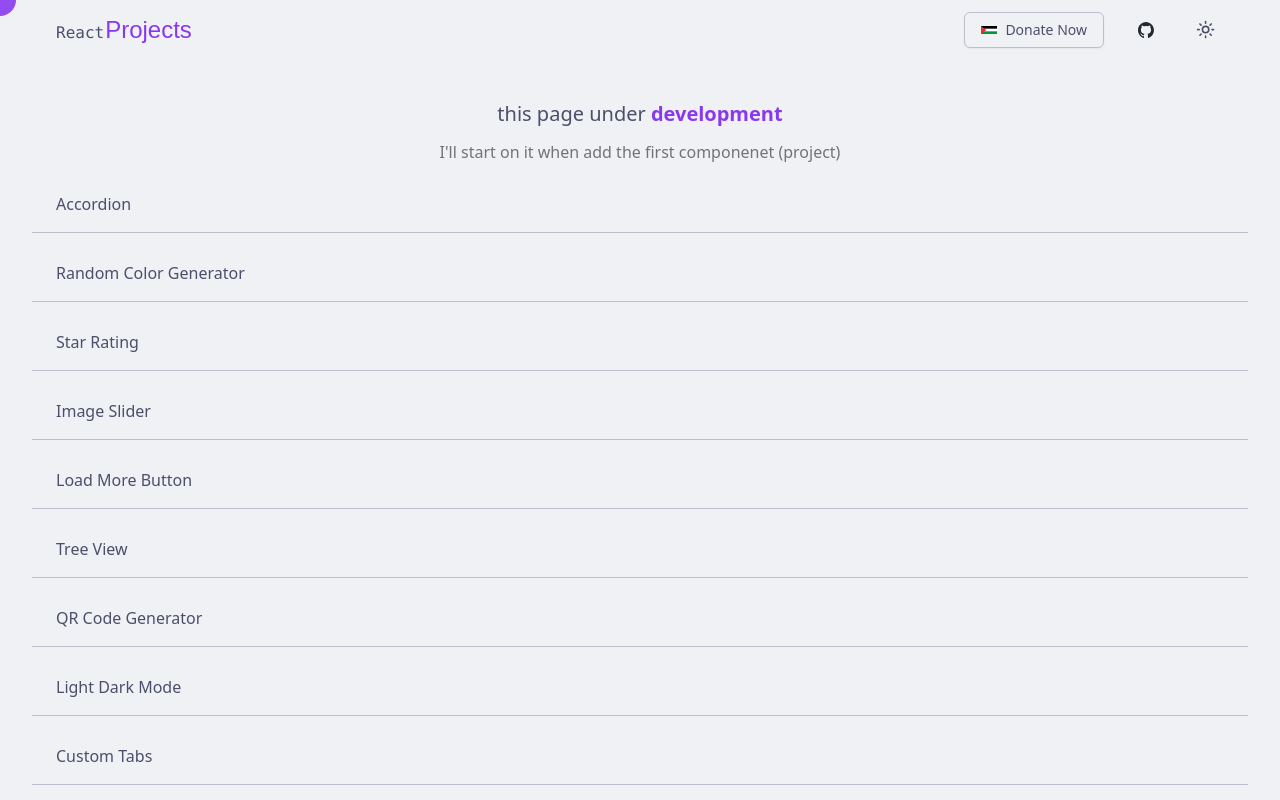
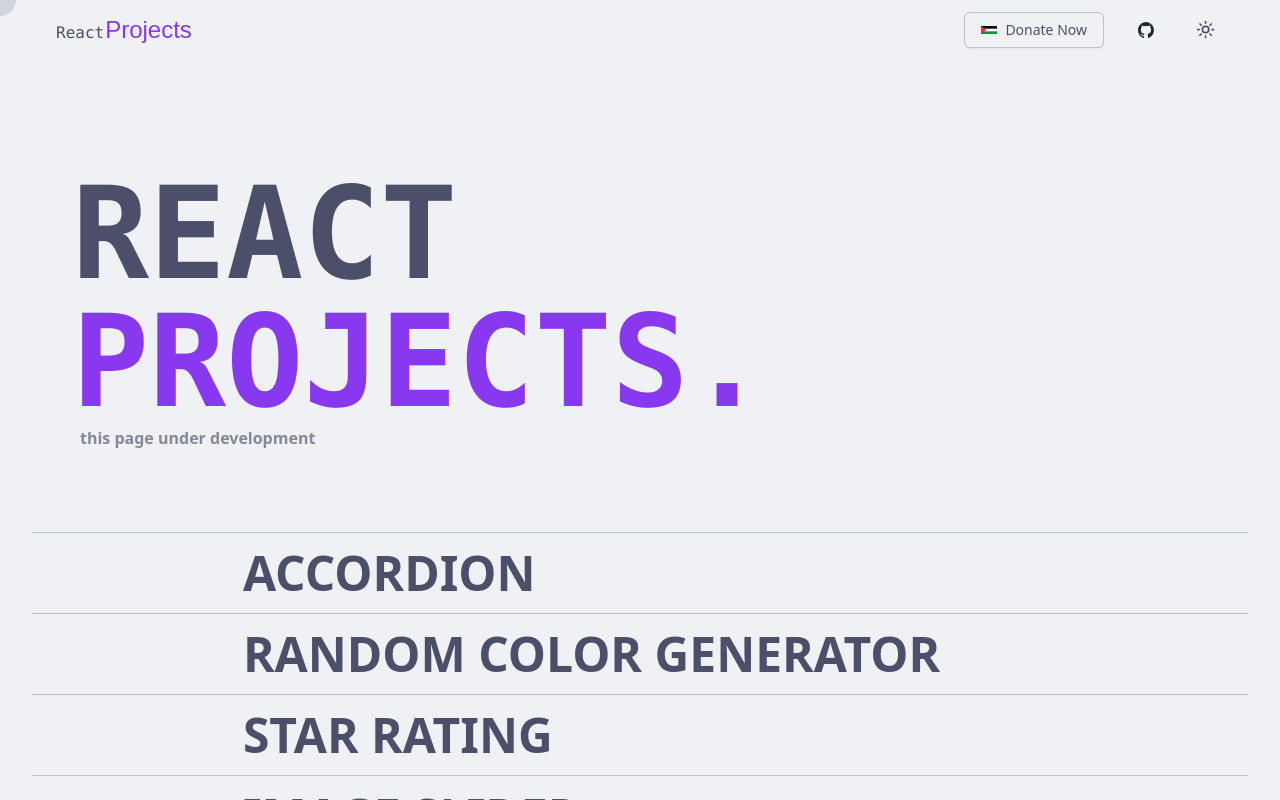
Before and after one commit to Mercury-23/React-project, a React (Vite) app: page / in a window 1280 px wide. Both pictures are taken after a click on the element "ReactProjects". Built offline with nearby package versions, Linux system fonts and the light colour scheme; a web font is replaced by a local one.

Commit message:
trying to make home more good

```diff
--- a/src/components/Cursor.jsx
+++ b/src/components/Cursor.jsx
@@ -28,7 +28,14 @@ const Cursor = ({ cursorVariant }) => {
       scale: 1,
     },
     text: {
-      scale: 2.5,
+      scale: 2,
+    },
+    bigText: {
+      scale: 7,
+      transition: {
+        duration: 0.2,
+        ease: "easeOut",
+      },
     },
     link: {
       scale: 3,
@@ -37,7 +44,7 @@ const Cursor = ({ cursorVariant }) => {
 
   return (
     <motion.div
-      className="cursor max-lg:hidden size-8 bg-primary fixed rounded-full z-50 pointer-events-none mix-blend-darken dark:mix-blend-difference top-0 left-0 flex justify-center items-center color-black opacity-90"
+      className="cursor max-lg:hidden size-8 bg-secondary dark:bg-primary fixed rounded-full z-50 pointer-events-none mix-blend-darken dark:mix-blend-difference top-0 left-0 flex justify-center items-center color-black opacity-90"
       style={{
         x: mousePosition.x - 16,
         y: mousePosition.y - 16,
--- a/src/index.css
+++ b/src/index.css
@@ -128,3 +128,7 @@
     }
   }
 }
+
+.landing {
+  height: calc(60vh - 60px);
+}
--- a/src/layouts/header.jsx
+++ b/src/layouts/header.jsx
@@ -25,7 +25,7 @@ function Header({ setCursorVariant }) {
   });
 
   return (
-    <header className="bg-background px-6 py-3 backdrop-blur-2xl">
+    <header className="bg-background px-6 py-3 backdrop-blur-2xl max-h-[60px]">
       <div className="container flex justify-between items-center">
         <span
           onMouseEnter={() => setCursorVariant("text")}
--- a/src/pages/Home.jsx
+++ b/src/pages/Home.jsx
@@ -2,34 +2,43 @@ import { projects } from "@/data/projects";
 import { Link } from "react-router-dom";
 
 function Home({ setCursorVariant }) {
-
   return (
     <div className="container flex flex-col gap-3 justify-start items-center py-10">
-      <p className="text-xl">
-        this page under{" "}
+      <div className="landing w-full flex justify-center ml-20 flex-col">
+        <div>
+          <h1 className="text-9xl font-bold uppercase flex flex-col w-fit font-mono">
+            React{" "}
             <span
-          className="font-bold text-primary"
-          onMouseEnter={() => setCursorVariant("text")}
+              onMouseEnter={() => setCursorVariant("bigText")}
               onMouseLeave={() => setCursorVariant("default")}
+              className="text-primary"
             >
-          development
+              Projects.
             </span>
+          </h1>
+          <p className="pl-2 font-bold text-foreground/65">
+            this page under development
           </p>
-      <p className="text-neutral-500 text-foreground/45">
-        I&apos;ll start on it when add the first componenet (project)
-      </p>
+        </div>
+      </div>
+      <div className="flex flex-col w-full">
         {projects.map((item) => (
+          <div
+            key={item.id}
+            className="py-4 px-6 border-border border-b-[0.5px] w-full first:border-t-[0.5px]"
+          >
             <Link
-          className="py-4 px-6 border-border border-b-[1px] w-full flex"
-          key={item.id}
               to={item.path}
               onMouseEnter={() => setCursorVariant("link")}
               onMouseLeave={() => setCursorVariant("default")}
             >
+              <span className="text-5xl uppercase font-bold ml-[16%]">
                 {item.name}
+              </span>
             </Link>
+          </div>
         ))}
-
+      </div>
     </div>
   );
 }
```
Lines whose indentation alone changed are shown as unchanged.
